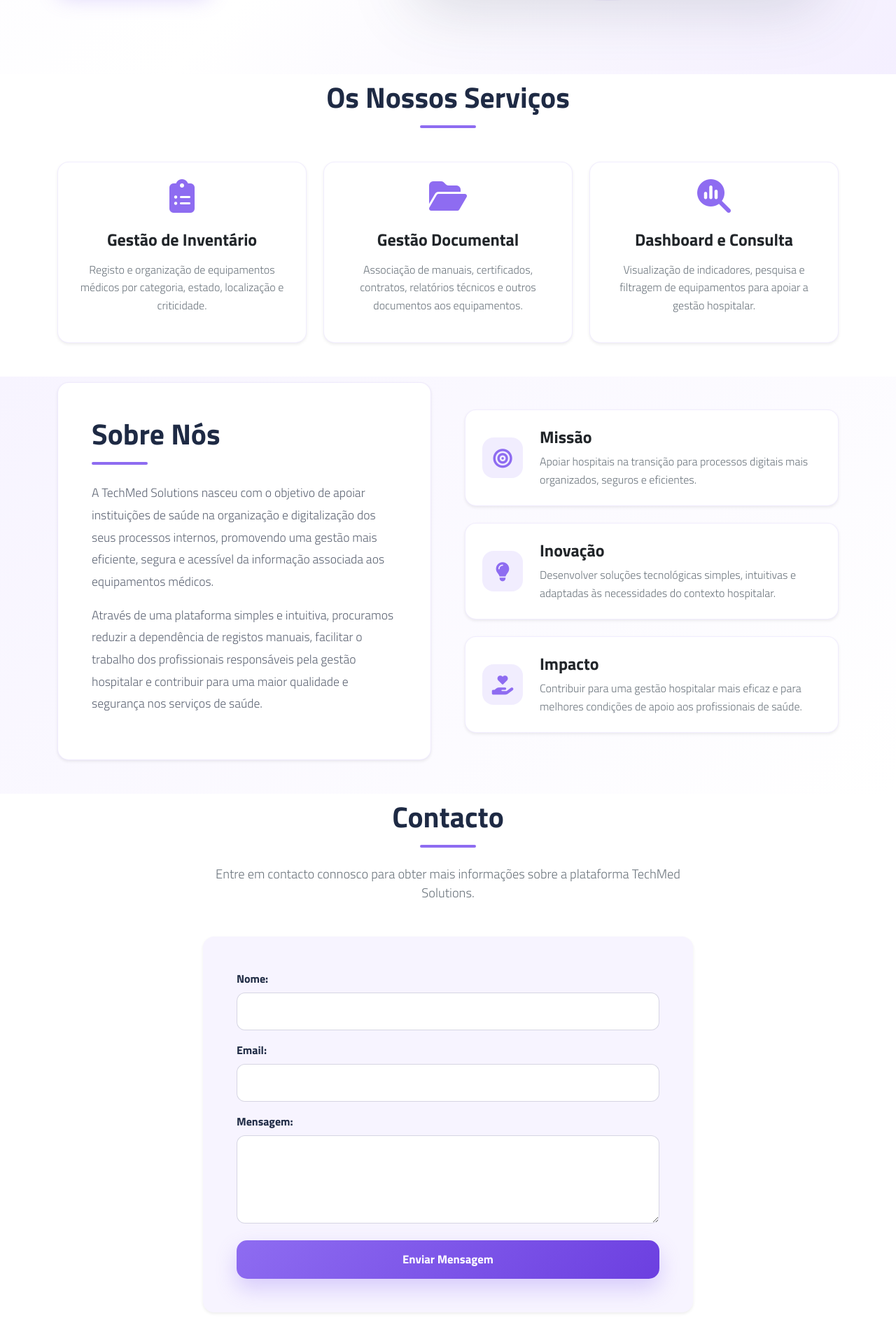
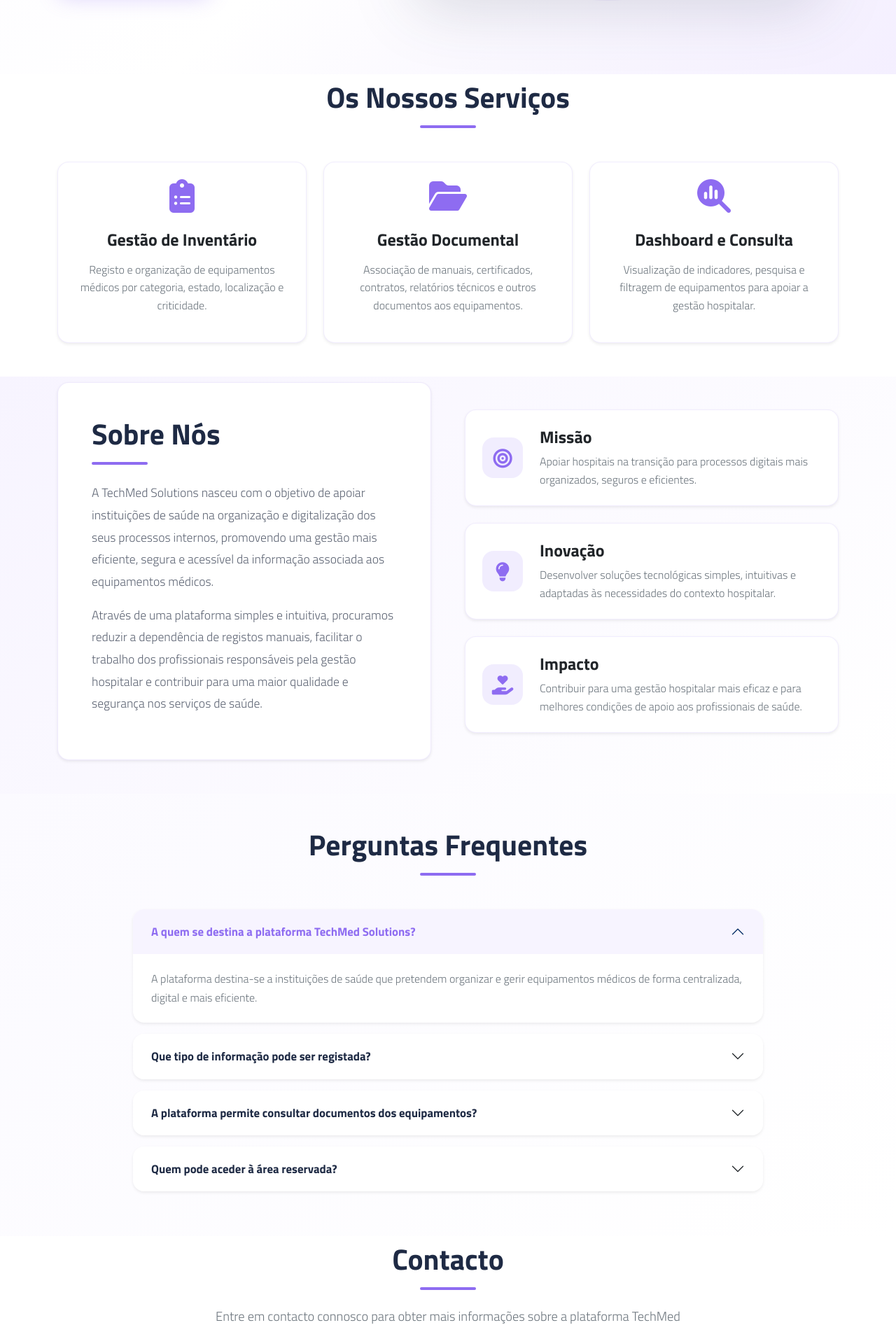
Before and after one commit to mariamiguel1607/projeto_sibdas, a PHP site: page /public/index.html in a window 1280 px wide. Shown: the part 609-2502 px from the top of the page at 70% size. Run offline with PHP 8.4, Linux system fonts and the light colour scheme.

Commit message:
Adição da secção de perguntas frequentes com accordion Bootstrap

```diff
--- a/assets/css/1241375.css
+++ b/assets/css/1241375.css
@@ -182,9 +182,7 @@ section {
     margin-left: 0;
 }
 
-/* =========================
-   SERVIÇOS
-========================= */
+/*SERVIÇOS*/
 
 .services-section {
     background-color: #ffffff;
@@ -211,9 +209,7 @@ section {
     line-height: 1.6;
 }
 
-/* =========================
-   SOBRE NÓS
-========================= */
+/*SOBRE NÓS*/
 
 .about-section {
     background: linear-gradient(135deg, #f7f4ff, #ffffff);
@@ -260,10 +256,48 @@ section {
     color: #6c757d;
     line-height: 1.6;
 }
+/*PERGUNTAS FREQUENTES*/
 
-/* =========================
-   CONTACTOS
-========================= */
+.faq-section {
+    background: linear-gradient(135deg, #fbfaff, #ffffff);
+}
+
+.faq-section .accordion {
+    max-width: 900px;
+}
+
+.faq-section .accordion-button {
+    color: #1E2A44;
+    background-color: #ffffff;
+
+    font-size: 1.05rem;
+
+    padding: 22px 26px;
+
+    box-shadow: none;
+}
+
+.faq-section .accordion-button:not(.collapsed) {
+    color: #8E6CF1;
+    background-color: #f7f4ff;
+    box-shadow: none;
+}
+
+.faq-section .accordion-button:focus {
+    box-shadow: 0 0 0 4px rgba(142, 108, 241, 0.12);
+    border-color: transparent;
+}
+
+.faq-section .accordion-body {
+    color: #6c757d;
+
+    font-size: 1rem;
+    line-height: 1.7;
+
+    padding: 22px 26px;
+}
+
+/*CONTACTOS*/
 
 .contact-section {
     background-color: #ffffff;
@@ -292,9 +326,7 @@ section {
     box-shadow: 0 0 0 4px rgba(142, 108, 241, 0.12);
 }
 
-/* =========================
-   FOOTER
-========================= */
+/*FOOTER*/
 
 .footer-container {
     background: linear-gradient(135deg, #1b2745, #24345d);
@@ -328,9 +360,7 @@ section {
     margin-bottom: 10px;
 }
 
-/* =========================
-   RESPONSIVO - TABLET
-========================= */
+/*RESPONSIVO - TABLET*/
 
 @media (max-width: 992px) {
 
@@ -403,9 +433,7 @@ section {
     }
 }
 
-/* =========================
-   RESPONSIVO - TELEMÓVEL
-========================= */
+/*RESPONSIVO - TELEMÓVEL*/
 
 @media (max-width: 576px) {
 
--- a/public/index.html
+++ b/public/index.html
@@ -51,6 +51,10 @@
 
                     <li class="nav-item">
                         <a class="nav-link fw-bold" href="#sobre-nos">Sobre Nós</a>
+                    </li>
+
+                    <li class="nav-item">
+                        <a class="nav-link fw-bold" href="#perguntas-frequentes">FAQ</a>
                     </li>
 
                     <li class="nav-item">
@@ -226,6 +230,87 @@
         </div>
     </section>
 
+    <!-- Perguntas Frequentes -->
+<section id="perguntas-frequentes" class="faq-section py-5">
+    <div class="container">
+
+        <h2 class="section-title text-center mb-5">
+            Perguntas Frequentes
+        </h2>
+
+        <div class="accordion mx-auto" id="faqAccordion">
+
+            <div class="accordion-item mb-3 border-0 shadow-sm rounded-4 overflow-hidden">
+                <h3 class="accordion-header" id="faqHeadingOne">
+                    <button class="accordion-button fw-bold" type="button" data-bs-toggle="collapse"
+                        data-bs-target="#faqOne" aria-expanded="true" aria-controls="faqOne">
+                        A quem se destina a plataforma TechMed Solutions?
+                    </button>
+                </h3>
+
+                <div id="faqOne" class="accordion-collapse collapse show" aria-labelledby="faqHeadingOne"
+                    data-bs-parent="#faqAccordion">
+                    <div class="accordion-body">
+                        A plataforma destina-se a instituições de saúde que pretendem organizar e gerir equipamentos
+                        médicos de forma centralizada, digital e mais eficiente.
+                    </div>
+                </div>
+            </div>
+
+            <div class="accordion-item mb-3 border-0 shadow-sm rounded-4 overflow-hidden">
+                <h3 class="accordion-header" id="faqHeadingTwo">
+                    <button class="accordion-button collapsed fw-bold" type="button" data-bs-toggle="collapse"
+                        data-bs-target="#faqTwo" aria-expanded="false" aria-controls="faqTwo">
+                        Que tipo de informação pode ser registada?
+                    </button>
+                </h3>
+
+                <div id="faqTwo" class="accordion-collapse collapse" aria-labelledby="faqHeadingTwo"
+                    data-bs-parent="#faqAccordion">
+                    <div class="accordion-body">
+                        Podem ser registadas informações como identificação do equipamento, categoria, estado,
+                        localização, criticidade, documentação associada e histórico relevante.
+                    </div>
+                </div>
+            </div>
+
+            <div class="accordion-item mb-3 border-0 shadow-sm rounded-4 overflow-hidden">
+                <h3 class="accordion-header" id="faqHeadingThree">
+                    <button class="accordion-button collapsed fw-bold" type="button" data-bs-toggle="collapse"
+                        data-bs-target="#faqThree" aria-expanded="false" aria-controls="faqThree">
+                        A plataforma permite consultar documentos dos equipamentos?
+                    </button>
+                </h3>
+
+                <div id="faqThree" class="accordion-collapse collapse" aria-labelledby="faqHeadingThree"
+                    data-bs-parent="#faqAccordion">
+                    <div class="accordion-body">
+                        Sim. A plataforma prevê a associação de documentos aos equipamentos, como manuais,
+                        certificados, contratos, relatórios técnicos e outros ficheiros importantes.
+                    </div>
+                </div>
+            </div>
+
+            <div class="accordion-item mb-3 border-0 shadow-sm rounded-4 overflow-hidden">
+                <h3 class="accordion-header" id="faqHeadingFour">
+                    <button class="accordion-button collapsed fw-bold" type="button" data-bs-toggle="collapse"
+                        data-bs-target="#faqFour" aria-expanded="false" aria-controls="faqFour">
+                        Quem pode aceder à área reservada?
+                    </button>
+                </h3>
+
+                <div id="faqFour" class="accordion-collapse collapse" aria-labelledby="faqHeadingFour"
+                    data-bs-parent="#faqAccordion">
+                    <div class="accordion-body">
+                        A área reservada destina-se apenas a utilizadores autorizados, como profissionais responsáveis
+                        pela gestão e consulta da informação dos equipamentos médicos.
+                    </div>
+                </div>
+            </div>
+        </div>
+    </div>
+</section>
+
     <!-- Contactos -->
     <section id="contactos" class="contact-section pt-2 pb-5">
         <div class="container">
```
